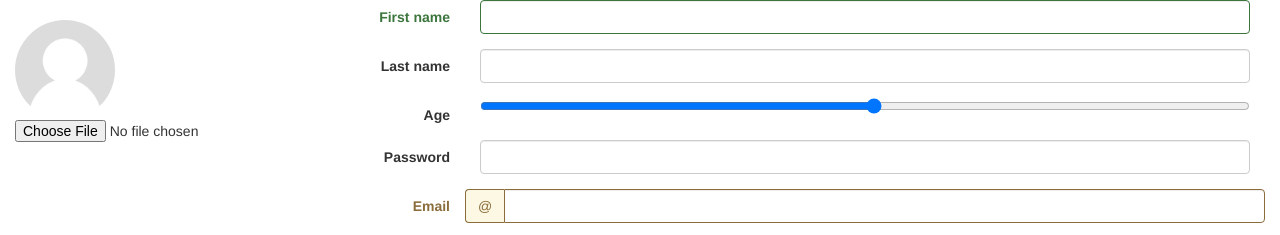
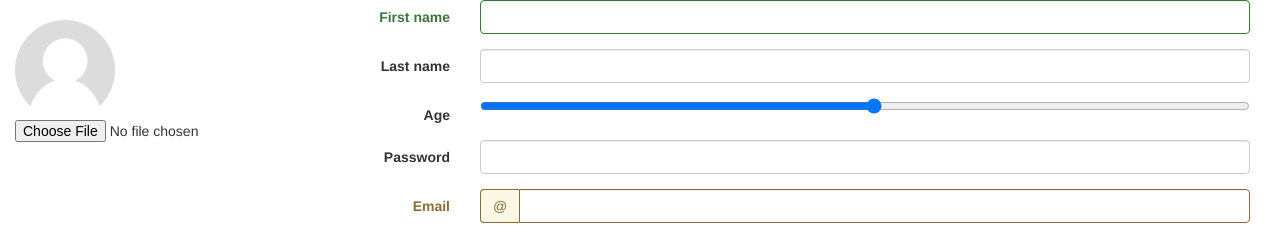
Before and after one commit to kl2karpenko/BA_FE, a plain HTML site: page 15 lesson homework/index.html in a window 1280 px wide. Shown: the top 235 px of the page. Drawn offline with Linux system fonts and the light colour scheme.

Commit message:
Update index.html
Add some proposals

```diff
--- a/15 lesson homework/index.html
+++ b/15 lesson homework/index.html
@@ -41,10 +41,14 @@
                     </div>
                     <div class="form-group has-warning has-feedback">
                         <label class="col-sm-3 control-label">Email</label>
-                        <div class="col=sm-9 input-group">
-                            <span class="input-group-addon">@</span>
-                            <input type="text" class="form-control">
+                        <!-- вот тут оправила посмотри так будет нормально -->
+                        <div class="col-sm-9">
+                            <div class="input-group">
+                                <span class="input-group-addon">@</span>
+                                <input type="text" class="form-control">
+                            </div>
                         </div>
+                        <!-- вот тут оправила посмотри так будет нормально -->
                     </div>
                     <div class="form-group has-error has-feedback">
                         <label class="col-sm-3 control-label">Comments</label>
```
